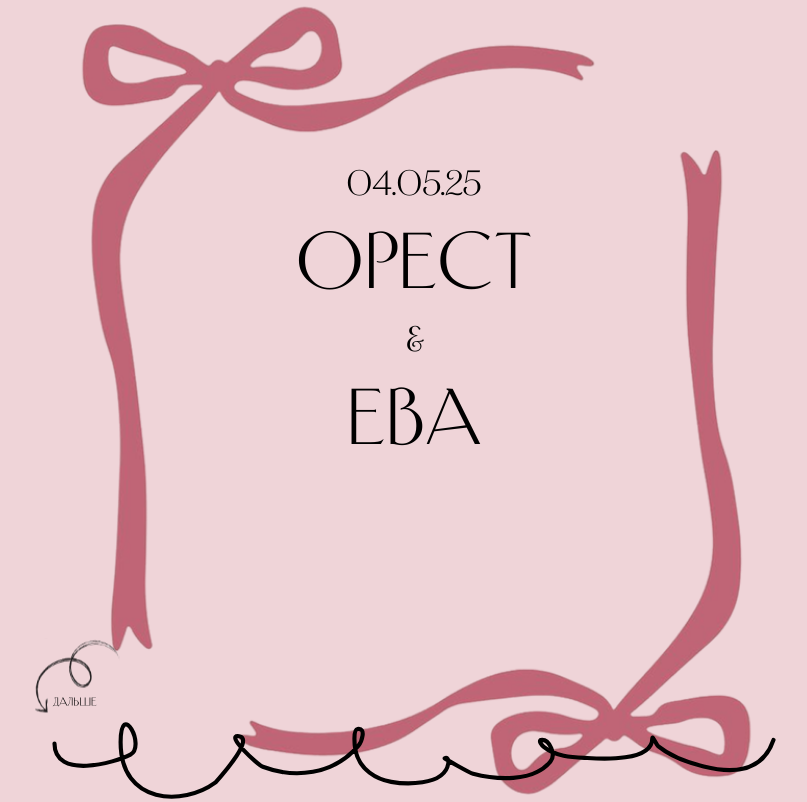
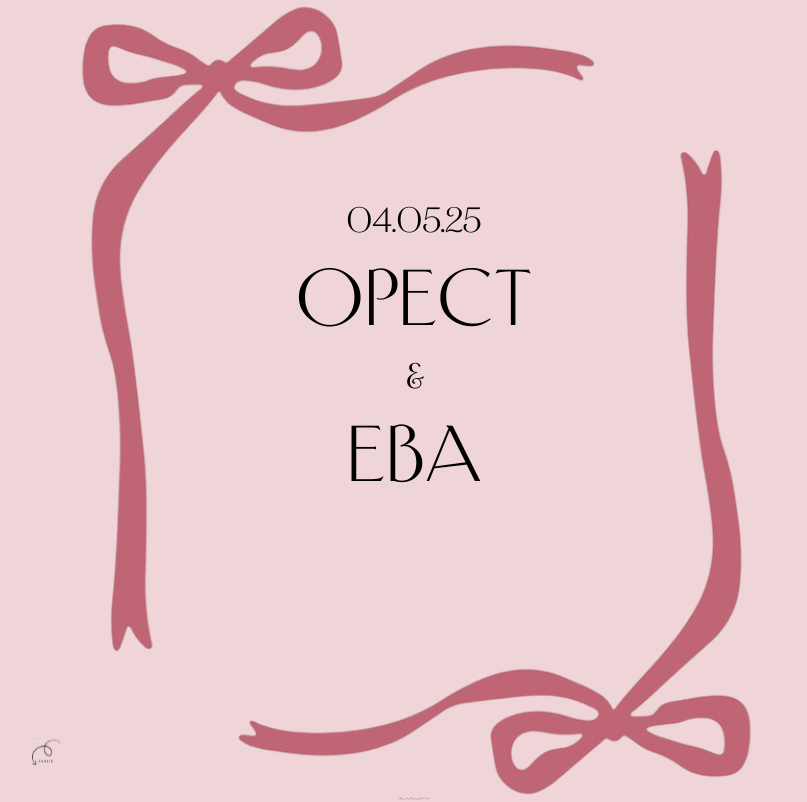
Before and after one commit to trxsh-coding/wedding-app.github.io, a React (Vite) app: page / in a window 1280 px wide. Shown: the top 802 px of the page, without its empty margins (226-1033 px from the left). Built offline with nearby package versions, Linux system fonts and the light colour scheme.

Commit message:
added favicon

```diff
--- a/src/components/Icon/Icon.tsx
+++ b/src/components/Icon/Icon.tsx
@@ -11,8 +11,8 @@ interface SvgImageProps {
 export const Icon = ({
   src,
   alt,
-  height,
-  width,
+  height = 32,
+  width = 32,
   className,
   IconClassName,
   onClick,
```
